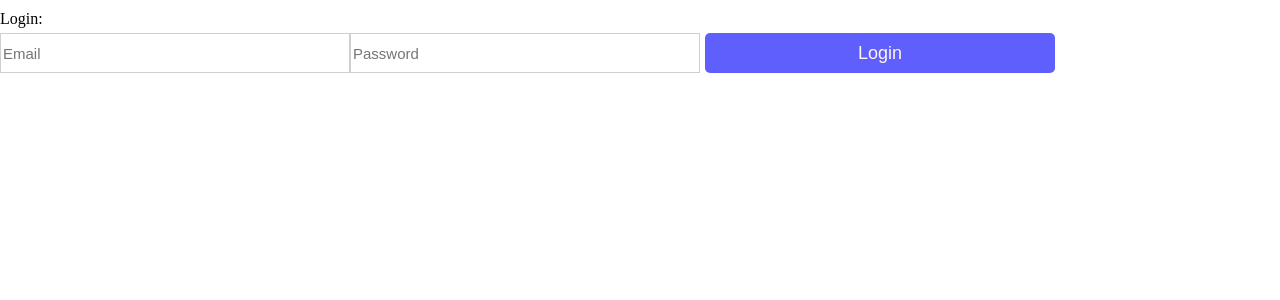
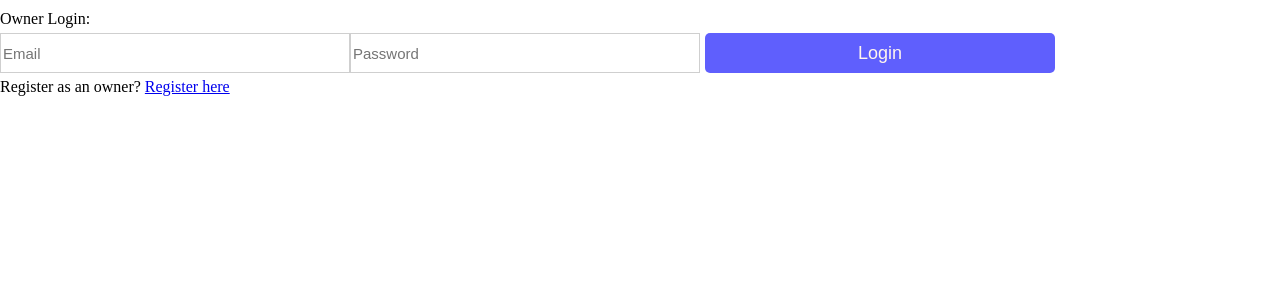
Before and after one commit to TechonomicsProjectTeam/MERAKI_Academy_Project_5, a React (Create React App) app in the folder frontend/: page /owner-login in a window 1280 px wide. Shown: the top 300 px of the page. Built offline with nearby package versions, Linux system fonts and the light colour scheme.

Commit message:
fixing linking to register and login  and owner register and owner login

```diff
--- a/frontend/src/Pages/Login/Login.js
+++ b/frontend/src/Pages/Login/Login.js
@@ -74,7 +74,7 @@ const Login = () => {
         />
         <button type="submit">Login</button>
         <div className="register-link">
-          <p>Create new account? <a href="/register">Register here</a></p>
+          <p>Create new account? <a href="/">Register here</a></p>
         </div>
       </form>
       {message && <div className="ErrorMessage">{message}</div>}
--- a/frontend/src/Pages/OwnerLogin/OwnerLogin.js
+++ b/frontend/src/Pages/OwnerLogin/OwnerLogin.js
@@ -55,7 +55,7 @@ const OwnerLogin = () => {
   };
   return (
     <div className="Form">
-      <p className="Title">Login:</p>
+      <p className="Title">Owner Login:</p>
       <form onSubmit={login}>
         <input
           type="email"
@@ -70,6 +70,9 @@ const OwnerLogin = () => {
         <button type="submit">Login</button>
 
       </form>
+      <div className="owner_register-link">
+          <p>Register as an owner? <a href="owner-register">Register here</a></p>
+        </div>
       {message && <div className="ErrorMessage">{message}</div>}
     </div>
   );
--- a/frontend/src/Pages/OwnerRegister/OwnerRegister.js
+++ b/frontend/src/Pages/OwnerRegister/OwnerRegister.js
@@ -46,6 +46,7 @@ const OwnerRegister = () => {
         dispatch(addShops(result.data.result));
         setMessage(result.data.message)
         setStatus(true);
+        setTimeout(() => navigate("/owner-login"), 2000);
       } else {
         setMessage(result.data.message);
         setStatus(true);
@@ -162,7 +163,12 @@ const OwnerRegister = () => {
         </div>
         <button type="submit">Create Shop</button>
       </form>
-
+      <div className="login-link">
+          <p>Already have an account? <a href="/owner-login">Login here</a></p>
+        </div>
+      <div className="register-link">
+          <p>Register as an user? <a href="/">Register here</a></p>
+        </div>
     </div>
   );
 };
--- a/frontend/src/Pages/Register/Register.js
+++ b/frontend/src/Pages/Register/Register.js
@@ -148,6 +148,9 @@ const Register = () => {
         <div className="login-link">
           <p>Already have an account? <a href="/login">Login here</a></p>
         </div>
+        <div className="owner_register-link">
+          <p>Register as an owner? <a href="/owner-register">Register here</a></p>
+        </div>
       </form>
       {status ? (
         <div className="SuccessMessage">{message}</div>
```
